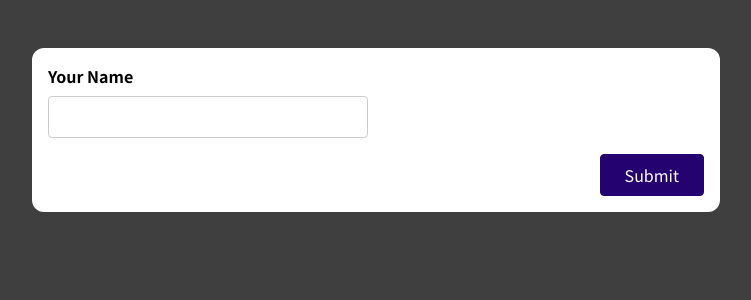
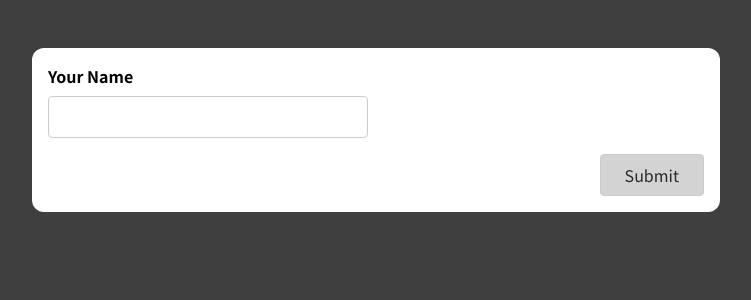
Before and after one commit to Kveline/basic-react, a React (Create React App) app in the folder Form and Input/: page / in a window 1280 px wide. Shown: the top 300 px of the page, without its empty margins (264-1015 px from the left). Built offline with nearby package versions, Linux system fonts and the light colour scheme.

Commit message:
Overall form validity

```diff
--- a/Form and Input/src/components/SimpleInput.js
+++ b/Form and Input/src/components/SimpleInput.js
@@ -7,6 +7,13 @@
 
   const enteredNameIsValid = enteredName.trim() !== "";
   const nameInputIsInvalid = !enteredNameIsValid && enteredNameTouched;
+
+  // checking all input is valid
+  let formIsValid = false;
+
+  if (enteredNameIsValid) {
+    formIsValid = true;
+  }
 
   const nameInputChangeHandler = (event) => {
     setEnteredName(event.target.value);
@@ -54,7 +61,9 @@
         )}
       </div>
       <div className="form-actions">
-        <button type="submit">Submit</button>
+        <button disabled={!formIsValid} type="submit">
+          Submit
+        </button>
       </div>
     </form>
   );
--- a/Form and Input/src/index.css
+++ b/Form and Input/src/index.css
@@ -1,11 +1,11 @@
-@import url('https://fonts.googleapis.com/css2?family=Noto+Sans+JP:wght@400;700&display=swap');
+@import url("https://fonts.googleapis.com/css2?family=Noto+Sans+JP:wght@400;700&display=swap");
 
 * {
   box-sizing: border-box;
 }
 
 html {
-  font-family: 'Noto Sans JP', sans-serif;
+  font-family: "Noto Sans JP", sans-serif;
 }
 
 body {
@@ -79,6 +79,15 @@
   border-color: #33059e;
 }
 
+button:disabled,
+button:disabled:hover,
+button:disabled:active {
+  background-color: lightgray;
+  color: #292929;
+  border-color: #ccc;
+  cursor: not-allowed;
+}
+
 .form-actions {
   text-align: right;
 }
```
Also changed, not shown: 1 other file (tests, documents, lock files or other folders).
